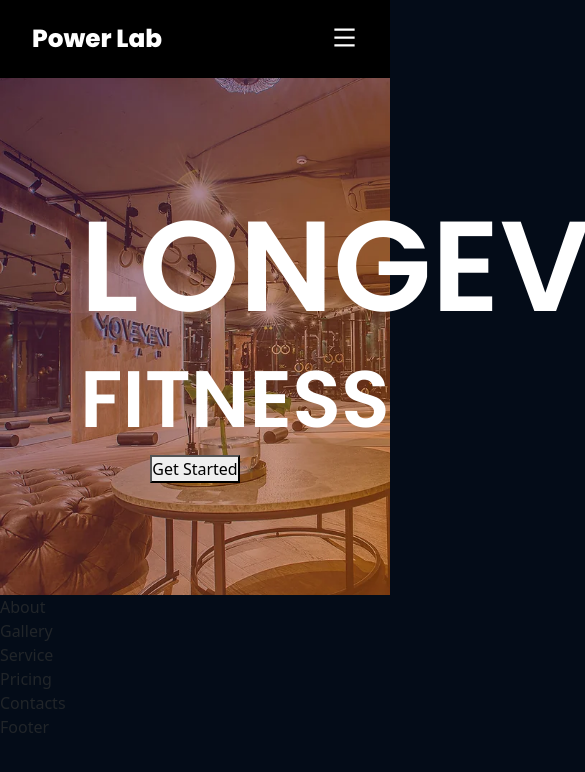
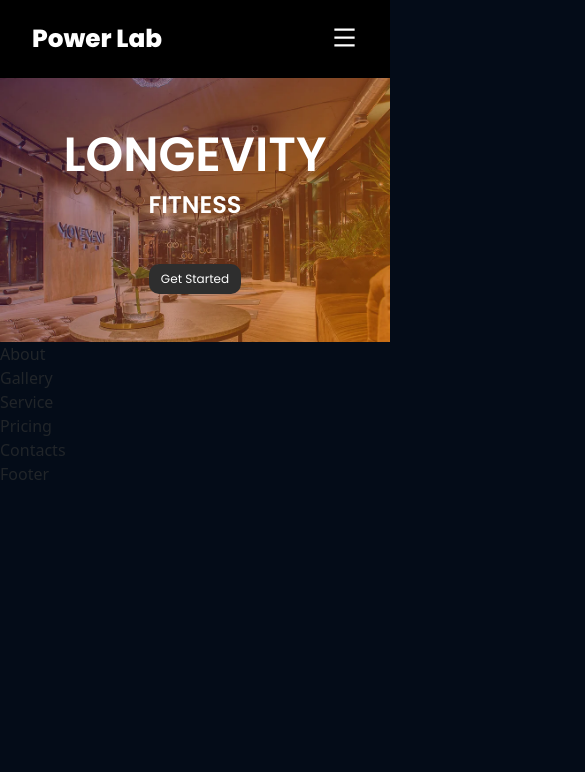
Before and after one commit to novice-is-me/Gym-Website-React, a React (Create React App) app: page / in a window 390 px wide. Shown: the top 772 px of the page, 585 px wide, since content can reach past the window. Built offline with nearby package versions, Linux system fonts and the light colour scheme.

Commit message:
Updating Header

```diff
--- a/src/containers/Header/Header.css
+++ b/src/containers/Header/Header.css
@@ -18,6 +18,7 @@
 
 .header-container h3{
     font-size: 5rem;
+    margin-bottom: .5em;
 }
 
 .header-container h1,
@@ -26,3 +27,74 @@
     font-weight: 600;
     color: white;
 }
+
+.header-containerB{
+    display: none;
+}
+
+.header-container-button{
+    padding: 2em;
+}
+
+.header-container-button button{
+    border-radius: 10px;
+    border: none;
+    outline: none;
+    padding: 1em 1.5em;
+    background-color: #2e2e2e;
+    color: white;
+    font-family: var(--font-family);
+}
+
+@media screen and (max-width:950px) {
+    .header-container{
+        padding: 5em 3em;
+    }
+
+    .header-container h1{
+        font-size: 6rem;
+    }
+
+    .header-container h3{
+        font-size: 3rem;
+    }
+}
+
+@media screen and (max-width:770px) {
+    .header-container{
+        padding: 3em 1em;
+    }
+
+    .header-container h1{
+        font-size: 5rem;
+    }
+
+    .header-container h3{
+        font-size: 2.5rem;
+    }
+
+    .header-container-button{
+        padding-top: 2em;
+        padding-bottom: 0;
+    }
+}
+
+@media screen and (max-width:500px) {
+    .header-container h1{
+        font-size: 3rem;
+    }
+
+    .header-container h3{
+        font-size: 1.5rem;
+    }
+
+    .header-container-button{
+        padding-top: 2em;
+        padding-bottom: 0;
+    }
+
+    .header-container-button button{
+        padding: .5em 1em;
+        font-size: 12px;
+    }
+}
--- a/src/containers/Header/Header.jsx
+++ b/src/containers/Header/Header.jsx
@@ -5,9 +5,15 @@ const Header = () => {
   return (
     <div className='header'>
       <div className='header-container'>
-        <h1>LONGEVITY</h1>
-        <h3>FITNESS</h3>
-        <div>
+        <div className='header-containerA'>
+          <h1>LONGEVITY</h1>
+          <h3>FITNESS</h3>
+        </div>
+        <div className='header-containerB'>
+          <h1>TIMELESS</h1>
+          <h3>POWER</h3>
+        </div>
+        <div className='header-container-button'>
           <button type='button'>Get Started</button>
         </div>
 
```
